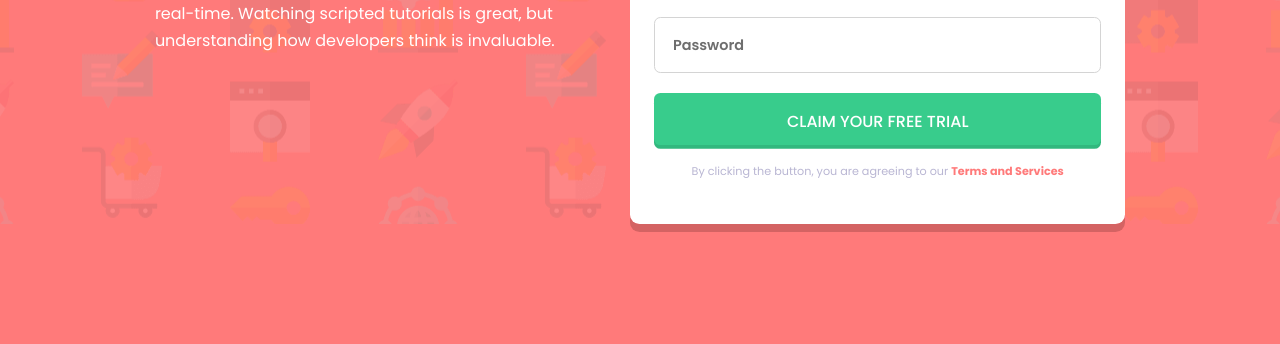
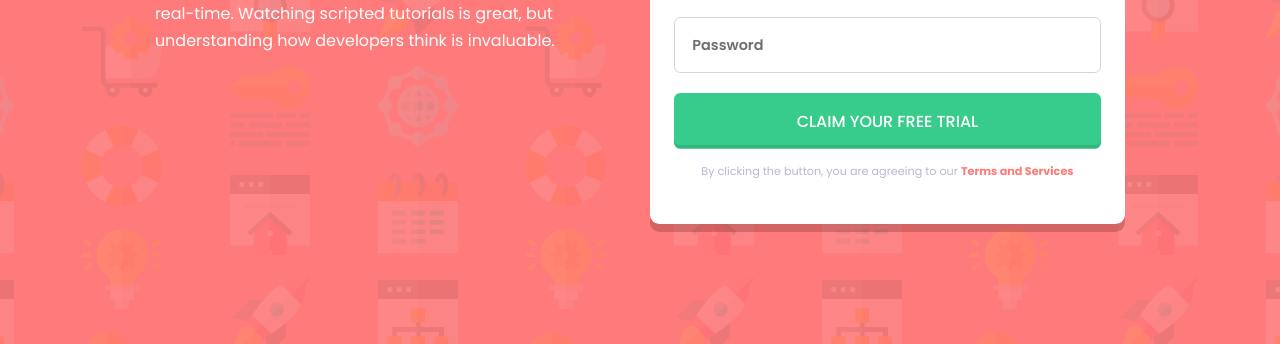
Before and after one commit to floatingPebble/floatingPebble.intro-component-with-signup-form-FM.io, a plain HTML site: page index.html in a window 1280 px wide. Shown: the part 456-800 px from the top of the page. Drawn offline with Linux system fonts and the light colour scheme.

Commit message:
bg image moved from -main-container to body in order to cover the whole page

```diff
--- a/style.css
+++ b/style.css
@@ -22,6 +22,10 @@ body {
     height: 100%;
 }
 
+html {
+    background-color: var(--RED);
+}
+
 /*
   Typographic tweaks!
   4. Add accessible line-height
@@ -30,7 +34,7 @@ body {
 body {
     line-height: 1.5;
     -webkit-font-smoothing: antialiased;
-    background-color: var(--RED);
+    background: url(images/bg-intro-mobile.png) 50% top;
 }
 
 /*
@@ -97,7 +101,6 @@ h6 {
 
 .main-container {
     padding: 5.65rem max(7%, 1.5rem) 4.3rem max(7%, 1.5rem);
-    background: url(images/bg-intro-mobile.png) 50% top;
     text-align: center;
 }
 
@@ -241,22 +244,22 @@ h6 {
         display: flex;
         justify-content: center;
         align-items: center;
+        background: url(images/bg-intro-desktop.png) 50% top;
     }
 
     .main-container {
         display: flex;
         padding: 0 12.1%;
-        background: url(images/bg-intro-desktop.png) 50% top;
     }
 
     .top-part {
         text-align: left;
         margin-top: 10.8rem;
-        padding-right: 2rem;
+        padding-right: 3rem;
     }
 
     .bottom-part {
-        min-width: 51%;
+        min-width: 49%;
         /*52% for original design width*/
     }
 
```
